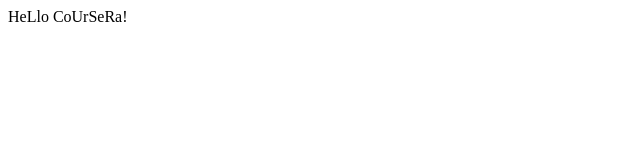
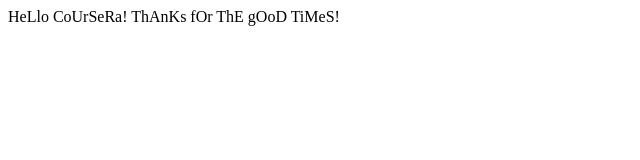
Before and after one commit to dillonlucas/coursera-test, a plain HTML site: page site/index.html in a window 1280 px wide. Shown: the whole page, without its empty margins (0-640 px from the left). Drawn offline with Linux system fonts and the light colour scheme.

Commit message:
Small addition to our page content

```diff
--- a/site/index.html
+++ b/site/index.html
@@ -6,6 +6,6 @@
 	<title>HeLlo CoUrSeRa!</title>
 </head>
 <body>
-HeLlo CoUrSeRa!
+HeLlo CoUrSeRa! ThAnKs fOr ThE gOoD TiMeS!
 </body>
 </html>
```
